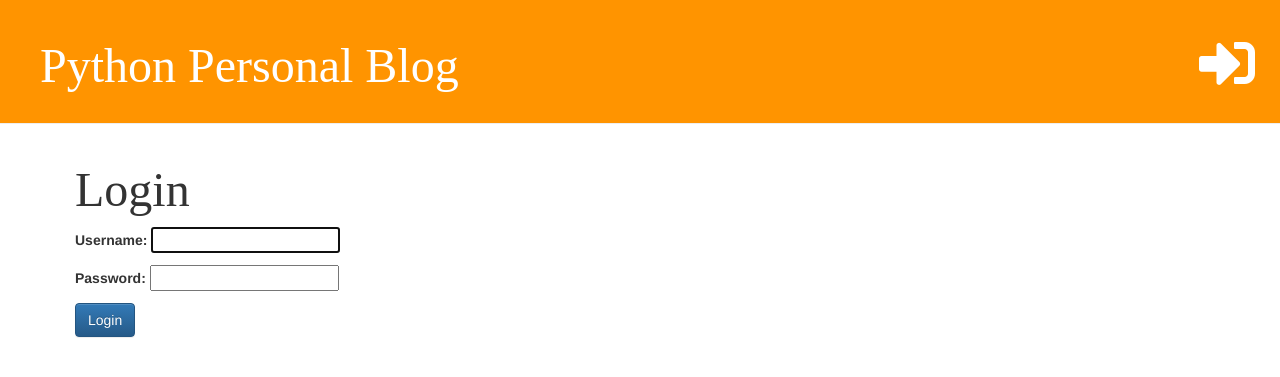
After one commit to sebauru87/blog_site, a Django app: page /accounts/login/ in a window 1280 px wide. The commit adds this page. Shown: the top 377 px of the page. Run offline with Django 3.2, Linux system fonts and the light colour scheme; some libraries are stand-ins or nearby versions; some web fonts are replaced.

Commit message:
add login functionality.

```diff
--- a/blog/templates/blog/base.html
+++ b/blog/templates/blog/base.html
@@ -15,7 +15,7 @@
     <link href="https://fonts.googleapis.com/css?family=Source+Code+Pro" rel="stylesheet" />
     <link rel="stylesheet" href="https://use.fontawesome.com/releases/v5.13.0/css/all.css" integrity="sha384-Bfad6CLCknfcloXFOyFnlgtENryhrpZCe29RTifKEixXQZ38WheV+i/6YWSzkz3V" crossorigin="anonymous">
     <link rel="stylesheet" type="text/css" href="{% static 'css/blog.css' %}">
-    <title>My Blog</title>
+    <title>{% block title%}{% endblock %}</title>
 </head>
 
 <body>
@@ -23,8 +23,8 @@
         {% if user.is_authenticated %}
         <a href="{% url 'draft_list' %}" class="top-menu"><i class="far fa-file-alt fa-4x"></i></a>
         <a href="{% url 'post_new' %}" class="top-menu"><i class="fas fa-plus fa-4x"></i></>
-
-
+        {% else %}
+            <a href="{% url 'login' %}" class="top-menu"><i class="fas fa-sign-in-alt fa-4x"></i></a>
         {% endif %}
             <h1><a href="{% url 'post_list' %}">Python Personal Blog</a></h1>
     </div>
--- a/blog/templates/blog/post_detail.html
+++ b/blog/templates/blog/post_detail.html
@@ -1,5 +1,5 @@
 {% extends 'blog/base.html' %}
-
+{% block title%}{{post.title}}{% endblock%}
 {% block content %}
 <div class="post">
 
--- a/blog/templates/blog/post_draft_list.html
+++ b/blog/templates/blog/post_draft_list.html
@@ -1,5 +1,5 @@
 {% extends 'blog/base.html' %}
-
+{% block title%}My Drafts{% endblock%}
 {% block content %}
 
 {% for post in posts_drafts %}
--- a/blog/templates/blog/post_edit.html
+++ b/blog/templates/blog/post_edit.html
@@ -1,5 +1,5 @@
 {% extends 'blog/base.html' %}
-
+{% block title%}{{post.title}}{% endblock%}
 {% block content %}
     <h1>New Post</h1>
     <form method="POST" class="post-form-blog">
--- a/blog/templates/blog/post_list.html
+++ b/blog/templates/blog/post_list.html
@@ -1,5 +1,5 @@
 {% extends 'blog/base.html' %}
-
+{% block title%}My Blog{% endblock%}
 {% block content %}
 {% for post in posts %}
 <div class="post">
--- /dev/null
+++ b/blog/templates/registration/login.html
@@ -0,0 +1,10 @@
+{% extends 'blog/base.html' %}
+{% block title%}Login{% endblock%}
+{% block content %}
+    <h2>Login</h2>
+    <form action="" method="POST">
+        {% csrf_token %}
+        {{ form.as_p }}
+        <button type="submit" class="btn btn-primary">Login</button>
+    </form>
+{% endblock %}
--- a/blog/urls.py
+++ b/blog/urls.py
@@ -1,5 +1,6 @@
 from django.urls import path
 from . import views
+from django.contrib.auth import views as auth_views
 
 urlpatterns = [
     path('', views.post_list, name='post_list'),
@@ -8,4 +9,5 @@ urlpatterns = [
     path('post/<int:pk>/edit/', views.post_edit, name='post_edit'),
     path('drafts/', views.draft_list, name='draft_list'),
     path('post/<int:pk>/publish/', views.post_publish, name='post_publish'),
+    path('accounts/login/', auth_views.LoginView.as_view(), name='login'),
 ]
--- a/mysite/settings.py
+++ b/mysite/settings.py
@@ -27,6 +27,7 @@ DEBUG = True
 
 ALLOWED_HOSTS = []
 
+LOGIN_REDIRECT_URL = 'post_list'
 
 # Application definition
 
```
Also changed, not shown: blog/views.py (+6 -1 lines), db.sqlite3.
